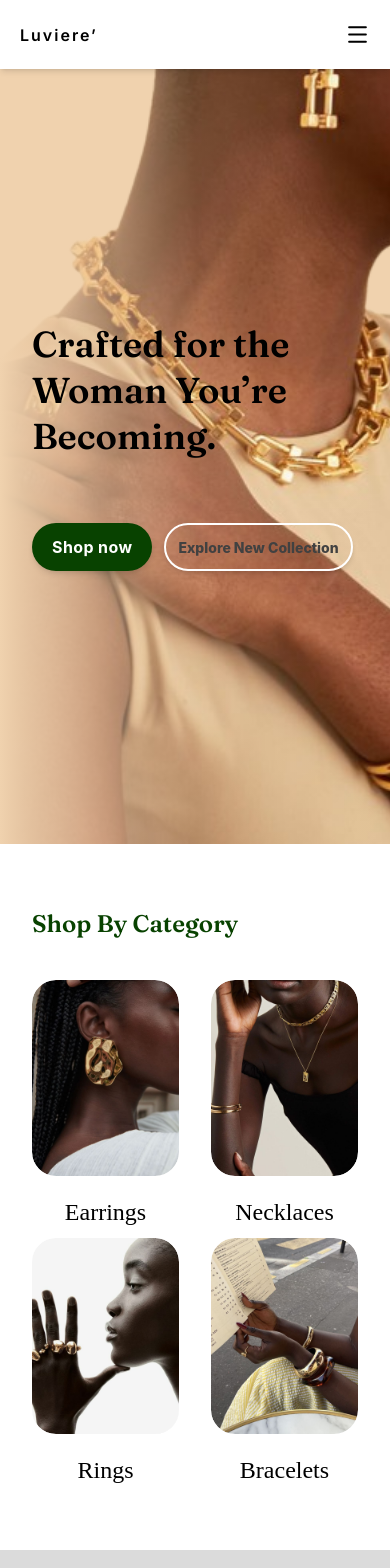
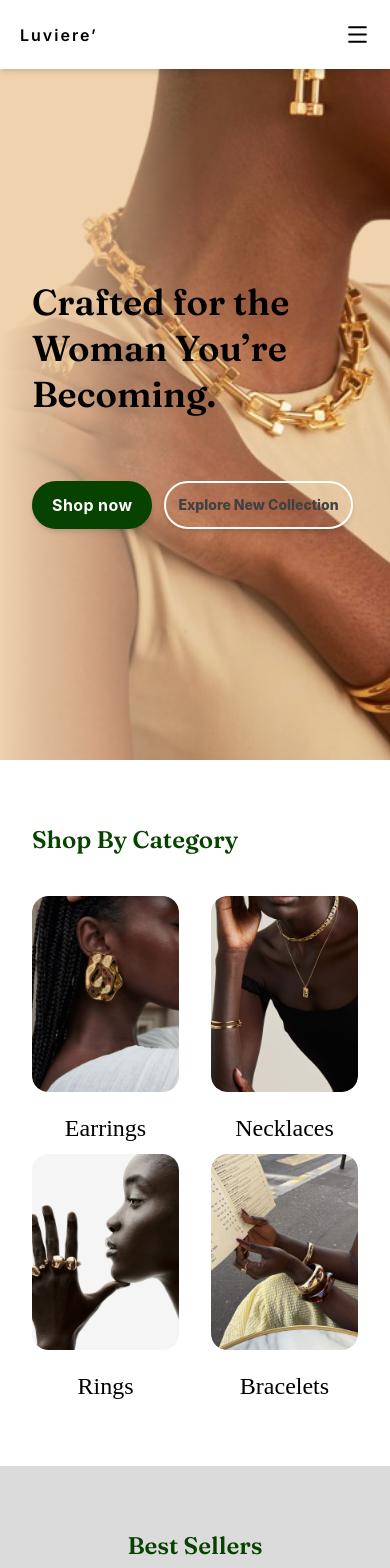
Before and after one commit to Sultan-Aleem/Luviere, a React (Vite) app: page / in a window 390 px wide. Shown: the top 1568 px of the page. Built offline with nearby package versions, Linux system fonts and the light colour scheme; a web font is replaced by a local one.

Commit message:
Adjusted hero height and refined shop category layout

```diff
--- a/src/sections/Hero.jsx
+++ b/src/sections/Hero.jsx
@@ -4,7 +4,7 @@
 const Hero = () => {
   return (
     <section
-      className="relative bg-heroBg min-h-screen overflow-x-hidden mx-auto flex items-center"
+      className="relative bg-heroBg min-h-[90vh] md:min-h-screen overflow-x-hidden mx-auto flex items-center"
       id="home"
     >
       <motion.img
--- a/src/sections/ShopSection.jsx
+++ b/src/sections/ShopSection.jsx
@@ -13,17 +13,17 @@
         <div className="grid grid-cols-2 md:grid-cols-4 gap-x-8 gap-y-2.5 md:gap-x-14 w-full mt-10 place-items-center md:px-3  ">
           {shopCategory.map((item, index) => (
             <div key={index}>
-              <div className="relative group overflow-hidden rounded-3xl aspect-[3/4] w-full">
+              <div className="relative group overflow-hidden rounded-2xl aspect-[3/4] w-full">
                 <img
                   src={item.img}
                   alt={`${item.name} category`}
-                  className="w-full h-full object-cover rounded-3xl shadow-md transition-transform duration-500 ease-out group-hover:scale-105"
+                  className="w-full h-full object-cover rounded-2xl shadow-md transition-transform duration-500 ease-out group-hover:scale-105"
                 />
                 <div
                   className="absolute inset-0 bg-heroBg/60 backdrop-blur-sm
                   translate-y-full md:group-hover:translate-y-0
                   transition-transform duration-500 ease-out
-                  flex items-end justify-center pb-8 rounded-t-3xl"
+                  flex items-end justify-center pb-8 rounded-t-2xl"
                 >
                   <h2 className="text-center flex items-end justify-center pb-8 font-didot text-2xl text-black/65">
                     {item.info}
```
